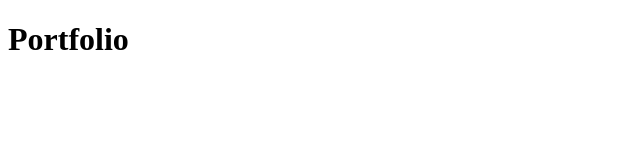
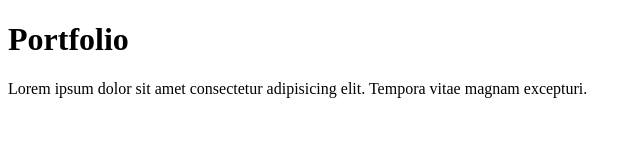
Before and after one commit to Aakash5209/Portfolio1, a plain HTML site: page Portfolio/index.html in a window 1280 px wide. Shown: the whole page, without its empty margins (0-642 px from the left). Drawn offline with Linux system fonts and the light colour scheme.

Commit message:
added para

```diff
--- a/Portfolio/index.html
+++ b/Portfolio/index.html
@@ -8,6 +8,7 @@
 </head>
 <body>
     <h1>Portfolio</h1>
+    <p>Lorem ipsum dolor sit amet consectetur adipisicing elit. Tempora vitae magnam excepturi.</p>
 
 
 </body>
```
